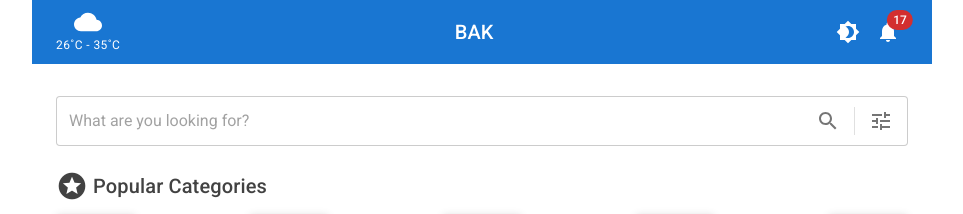
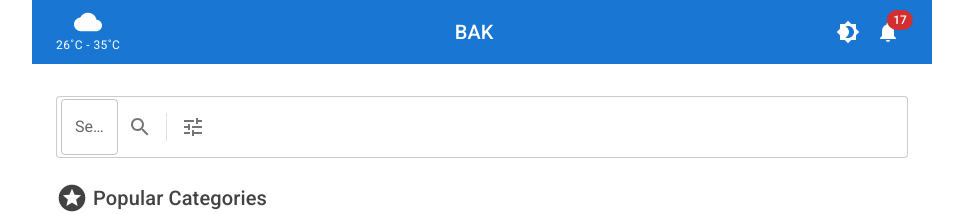
Before and after one commit to Dev-BhoneAK/ttm-material-ui, a React (Create React App) app: page / in a window 1280 px wide. Shown: the top 214 px of the page, without its empty margins (158-1121 px from the left). Built offline with nearby package versions, Linux system fonts and the light colour scheme; no server answers.

Commit message:
fix: test autocomplete

```diff
--- a/src/components/search-box/index.js
+++ b/src/components/search-box/index.js
@@ -1,6 +1,8 @@
 import * as React from "react";
 import Paper from "@mui/material/Paper";
 import InputBase from "@mui/material/InputBase";
+import TextField from "@mui/material/TextField";
+import Autocomplete from "@mui/material/Autocomplete";
 import IconButton from "@mui/material/IconButton";
 import SearchIcon from "@mui/icons-material/Search";
 import Divider from "@mui/material/Divider";
@@ -8,6 +10,43 @@ import TuneIcon from "@mui/icons-material/Tune";
 import { Box } from "@mui/material";
 
 export default function SearchBox({ sectionSpacing }) {
+  const top100Films = [
+    { title: "The Shawshank Redemption", year: 1994 },
+    { title: "The Godfather", year: 1972 },
+    { title: "The Godfather: Part II", year: 1974 },
+    { title: "The Dark Knight", year: 2008 },
+    { title: "12 Angry Men", year: 1957 },
+    { title: "Schindler's List", year: 1993 },
+    { title: "Pulp Fiction", year: 1994 },
+    {
+      title: "The Lord of the Rings: The Return of the King",
+      year: 2003,
+    },
+    { title: "The Good, the Bad and the Ugly", year: 1966 },
+    { title: "Fight Club", year: 1999 },
+    {
+      title: "The Lord of the Rings: The Fellowship of the Ring",
+      year: 2001,
+    },
+    {
+      title: "Star Wars: Episode V - The Empire Strikes Back",
+      year: 1980,
+    },
+    { title: "Forrest Gump", year: 1994 },
+    { title: "Inception", year: 2010 },
+    {
+      title: "The Lord of the Rings: The Two Towers",
+      year: 2002,
+    },
+    { title: "One Flew Over the Cuckoo's Nest", year: 1975 },
+    { title: "Goodfellas", year: 1990 },
+    { title: "The Matrix", year: 1999 },
+    { title: "Seven Samurai", year: 1954 },
+    {
+      title: "Star Wars: Episode IV - A New Hope",
+      year: 1977,
+    },
+  ];
   return (
     <Box sx={{ ...sectionSpacing }}>
       <Paper
@@ -20,12 +59,28 @@ export default function SearchBox({ sectionSpacing }) {
           boxShadow: "none",
         }}
       >
-        <InputBase
+        {/* <InputBase
           sx={{ ml: 1, flex: 1 }}
           placeholder="What are you looking for?"
           inputProps={{ "aria-label": "search box" }}
+        /> */}
+        <Autocomplete
+          freeSolo
+          id="free-solo-2-demo"
+          disableClearable
+          options={top100Films.map((option) => option.title)}
+          renderInput={(params) => (
+            <TextField
+              {...params}
+              label="Search input"
+              InputProps={{
+                ...params.InputProps,
+                type: "search",
+              }}
+              border="none"
+            />
+          )}
         />
-
         <IconButton type="button" sx={{ p: "10px" }} aria-label="search">
           <SearchIcon />
         </IconButton>
```
